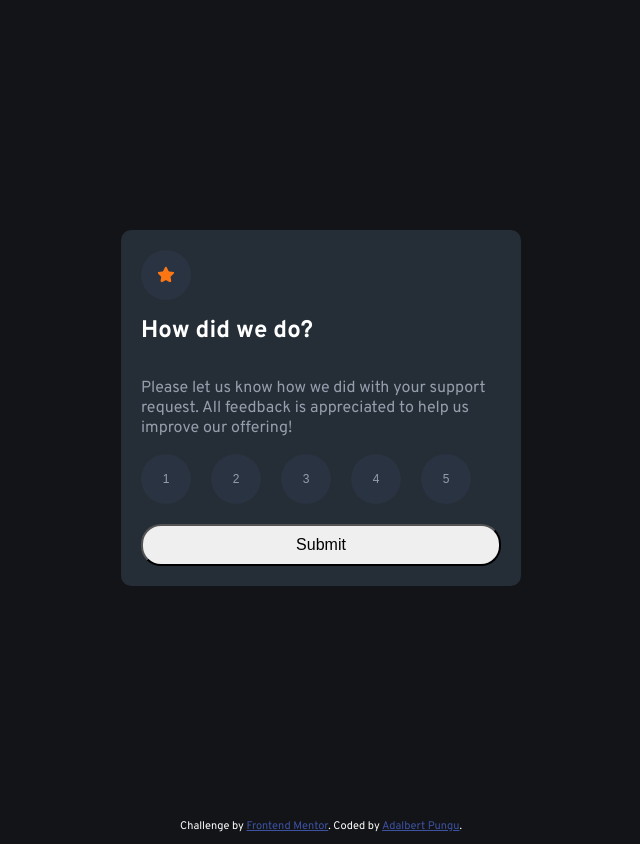
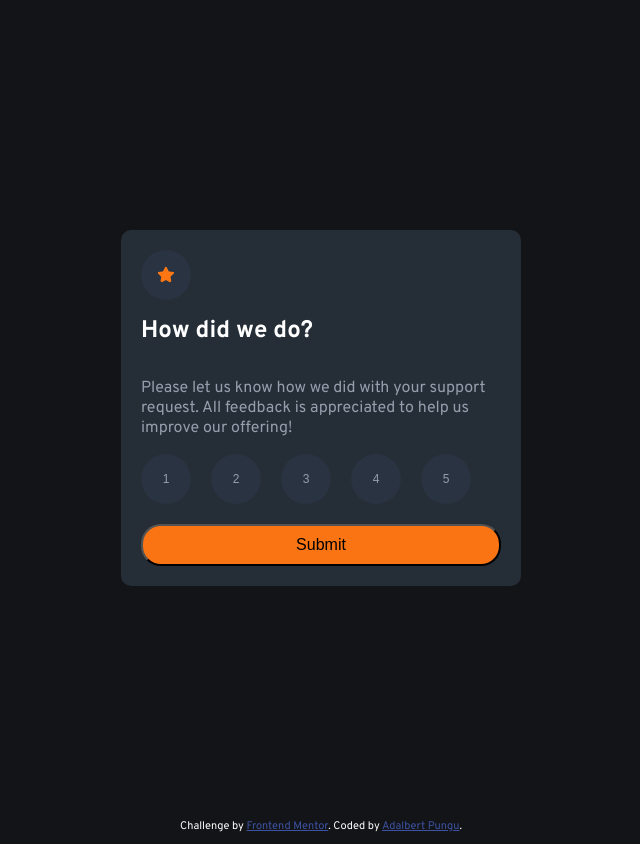
Before and after one commit to AdalbertPungu/Interactive-rating-component, a plain HTML site: page index.html in a window 1280 px wide. In both pictures the pointer is over the button "Submit". Shown: the whole page, without its empty margins (319-959 px from the left). Drawn offline with Linux system fonts and the light colour scheme.

Commit message:
Update: button submit

```diff
--- a/assets/css/style.css
+++ b/assets/css/style.css
@@ -106,6 +106,11 @@ button.rating.selected {
   cursor: pointer;
 }
 
+.rating__submit:hover {
+  background-color: var(--Orange);
+  color: black;
+}
+
 .card__thank-you {
   display: flex;
   flex-direction: column;
```
